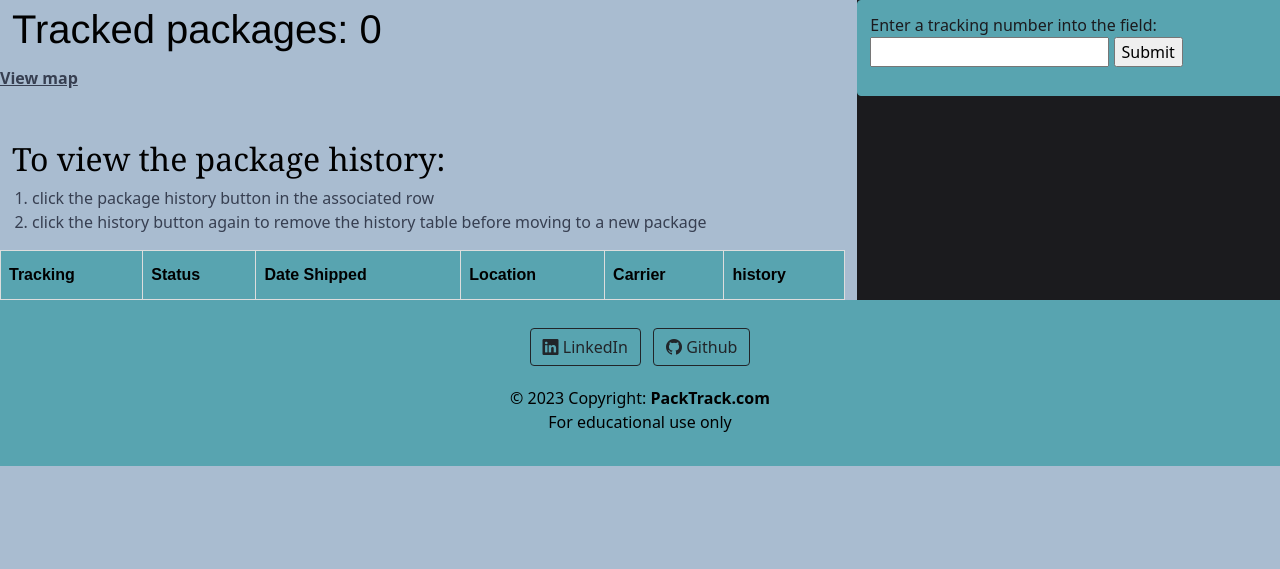
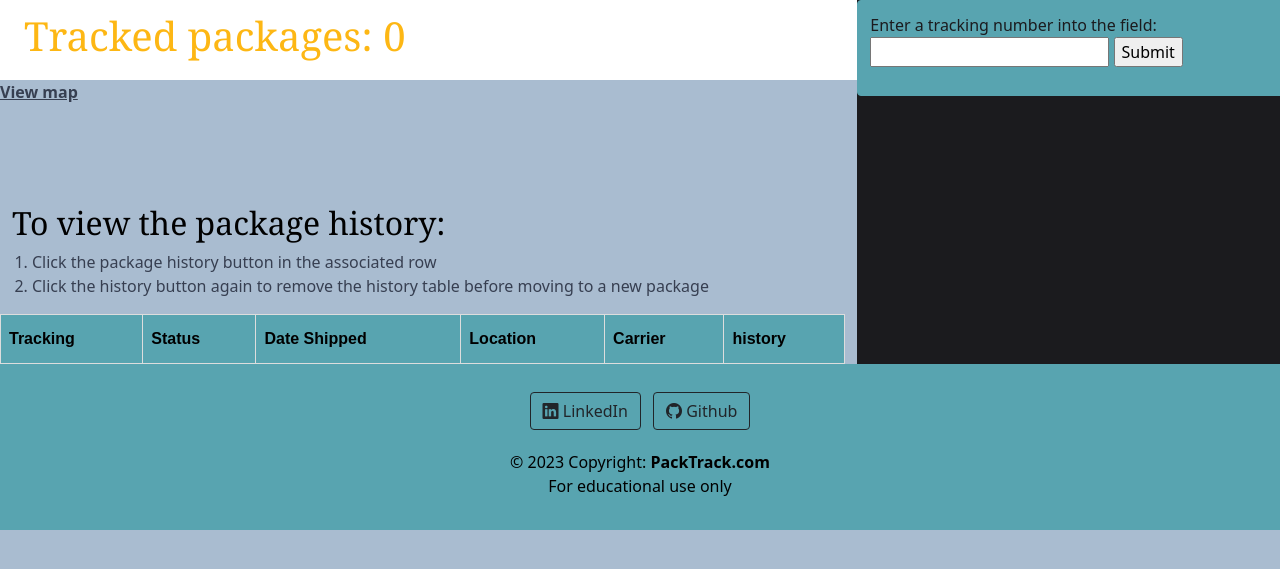
Before and after one commit to Tellysone87/packTrack, a Flask app: page /tracking in a window 1280 px wide. Shown: the part 116-685 px from the top of the page. Run offline with Flask 2, Linux system fonts and the light colour scheme; the visitor is signed in with stand-in values (Sample User, id 1); data comes from the database, SQL or seed files in the repository; data that the repository does not hold is empty.

Commit message:
updated css

```diff
--- a/static/css/styles.css
+++ b/static/css/styles.css
@@ -141,9 +141,10 @@ a#viewMap{
     color:  #373f51;
     font-weight: bold;
     text-decoration: underline;
+
 }
+
 /* Css for the history ajax table */
-
 #history_tab{
     font-family: Arial, Helvetica, sans-serif;
     border-collapse: collapse;
@@ -186,14 +187,14 @@ a#viewMap{
 #instructions{
     background-color: #A9BCD0;
     color: #373f51;
-    padding-top: 50px;
+    padding-top: 100px;
 }
 
 #tracking_h2 {
     color: black;
 }
 
-#num_packages {
+/* #num_packages {
     color: #373f51;
     padding-top: 5px;
     padding-bottom: 5px;
@@ -201,7 +202,7 @@ a#viewMap{
     color: black;
     font: bolder;
     font-family: 'Franklin Gothic Medium', 'Arial Narrow', Arial, sans-serif;
-}
+} */
 
 .slogan {
     background-color: white;
@@ -304,6 +305,42 @@ h1,h2,h3,h4,h5,h6{
 }
 
 #register-background{
-    /* background-image: url("../static/img/customerReceivesPackage.png"); */
     background-color: white;
 }
+
+.container{
+    position: relative;
+    text-align: center;
+    color: white;
+    padding-left: 0px;
+    padding-right: 0px;
+
+}
+
+/* Bottom left text */
+.bottom-left {
+    position: absolute;
+    bottom: 6px;
+    left: 16px;
+  }
+
+
+#number_tracked{
+    background-color: white;
+    padding-top: 12px;
+    padding-bottom: 12px;
+    padding-left: 12px;
+    padding-right: 12px;
+}
+
+#member_account {
+    background-color: white;
+    padding-top: 12px;
+    padding-bottom: 12px;
+    padding-left: 12px;
+    padding-right: 12px;
+}
+
+#reset_label{
+    margin-bottom: 100px;
+}
--- a/templates/tracking.html
+++ b/templates/tracking.html
@@ -7,11 +7,16 @@
 
 
 {% block content %}
+<div class="row" id="number_tracked">
+    <div class="col-12">
+        <h1 id="num_packages"><span> Tracked packages: {{packages|length}}</span></h1>
+    </div>
+</div>
+
 <div class="row">
-    <div class="col-12">
-    <h1 id="num_packages"><span> Tracked packages: {{packages|length}}</span></h1>
-    <a href="/map" id="viewMap">View map</a>
-</div>
+    <div class="col-11">
+        <a href="/map" id="viewMap">View map</a>
+    </div>
 </div>
 
 
@@ -19,8 +24,8 @@
     <div class="col-12">
         <h2 id="tracking_h2">To view the package history:</h2>
         <ol>
-            <li>click the package history button in the associated row</li>
-            <li>click the history button again to remove the history table before moving to a new package</li>
+            <li>Click the package history button in the associated row</li>
+            <li>Click the history button again to remove the history table before moving to a new package</li>
         </ol>
     </div>
 </div>
```
Also changed, not shown: templates/home.html (+12 -1 lines), templates/login.html (+5 -2 lines), templates/profile.html (+12 -2 lines), templates/register.html (+7 -5 lines), templates/set_password.html (+15 -1 lines).
